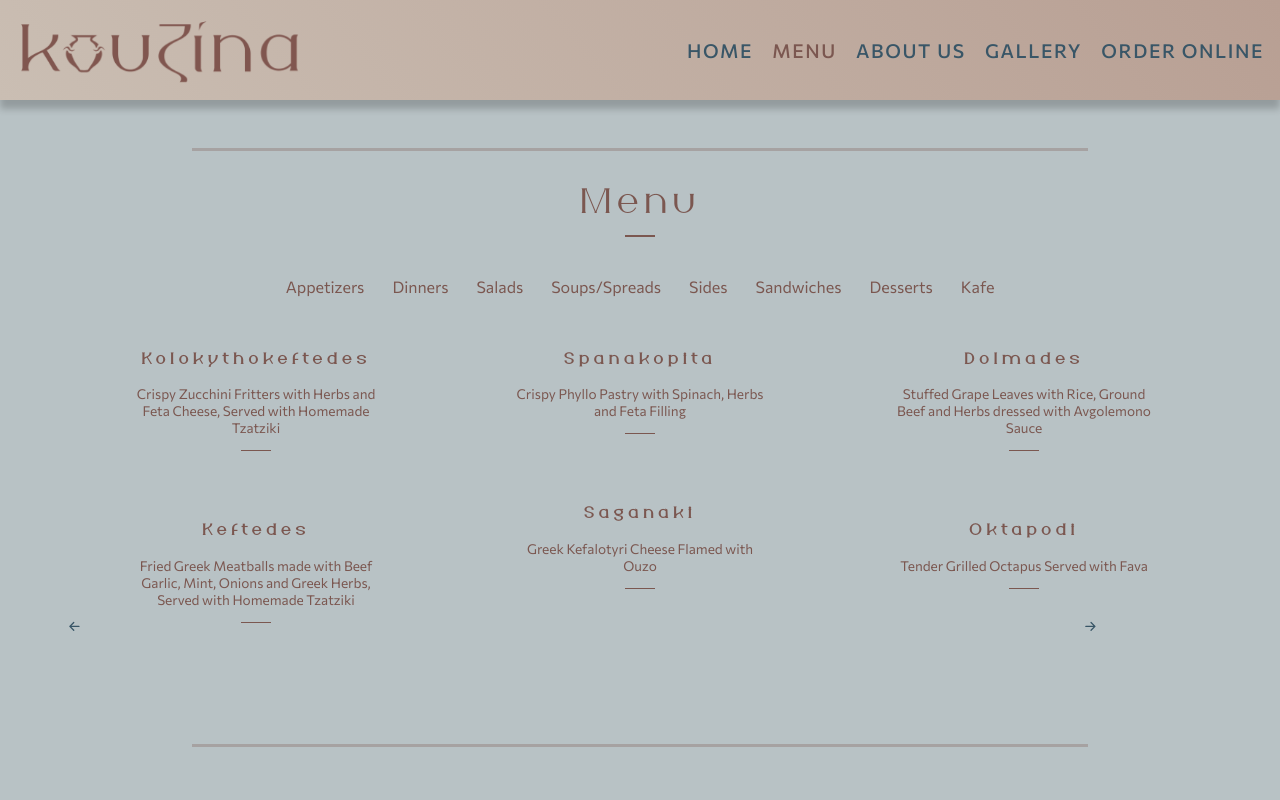
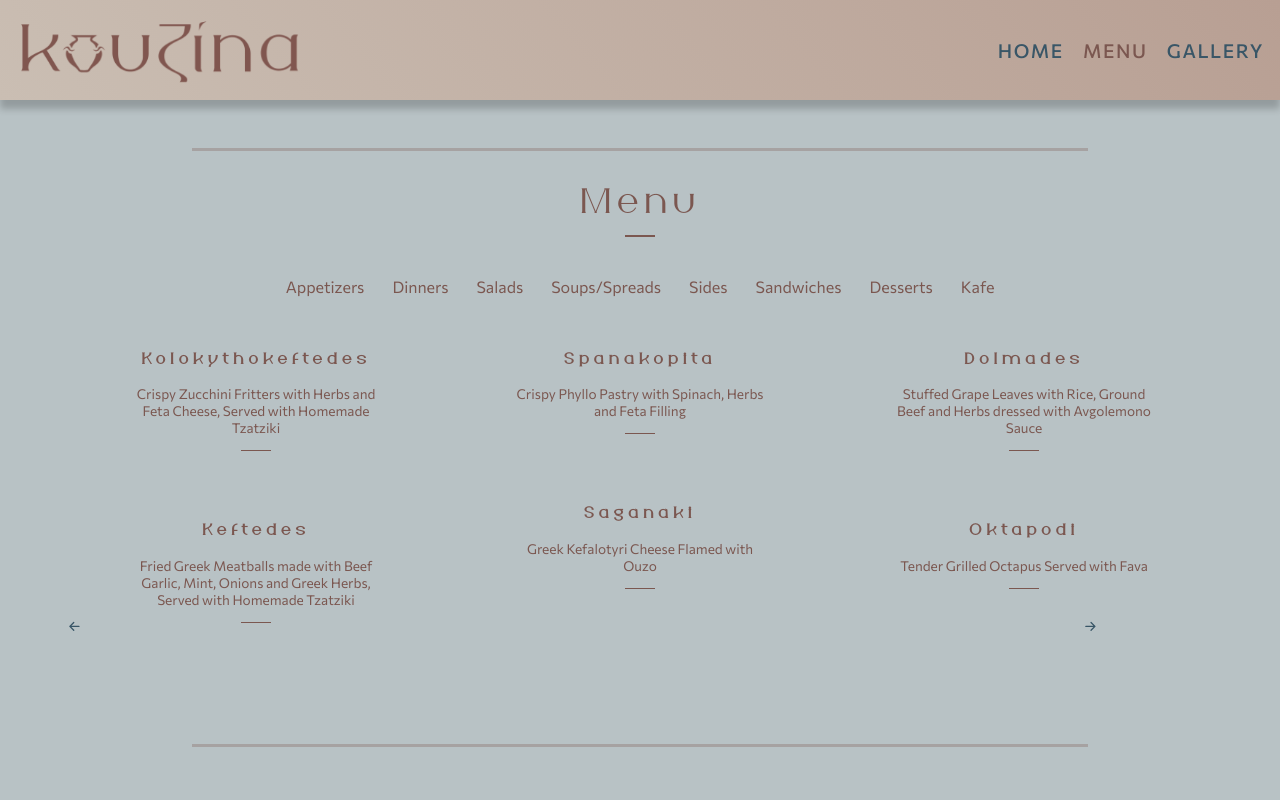
Before and after one commit to giannispsarr/kouzina-peabody, a React (Create React App) app: page / in a window 1280 px wide. Shown: the top 800 px of the page. Built offline with nearby package versions, Linux system fonts and the light colour scheme.

Commit message:
Add files via upload

```diff
--- a/src/Components/Navbar.jsx
+++ b/src/Components/Navbar.jsx
@@ -50,7 +50,7 @@
                             Menu
                         </ScrollLink>
                     </li>
-                    <li>
+                    {/* <li>
                         <ScrollLink
                             to="AboutUs"
                             spy={true}
@@ -63,7 +63,7 @@
                         >
                             About Us
                         </ScrollLink>
-                    </li>
+                    </li> */}
                     <li>
                         <ScrollLink
                             to="Gallery"
@@ -78,7 +78,7 @@
                             Gallery
                         </ScrollLink>
                     </li>
-                    <li><a href="#services" >Order Online</a></li>
+                    {/* <li><a href="#services" >Order Online</a></li> */}
                 </ul>
                 <div className='toggle'>
                     <GiHamburgerMenu color='#42453c' fontSize={33} onClick={() => {setToggleMenu(true)}}/>
@@ -113,7 +113,7 @@
                                         Menu
                                     </ScrollLink>
                                 </li>
-                                <li>
+                                {/* <li>
                                     <ScrollLink
                                         to="AboutUs"
                                         spy={true}
@@ -125,7 +125,7 @@
                                     >
                                         About Us
                                     </ScrollLink>
-                                </li>
+                                </li> */}
                                 <li>
                                     <ScrollLink
                                         to="Gallery"
@@ -139,7 +139,7 @@
                                         Gallery
                                     </ScrollLink>
                                 </li>
-                                <li><a href="#services" >Order Online</a></li>
+                                {/* <li><a href="#services" >Order Online</a></li> */}
                             </ul>
                         </div>
                     )}
```
